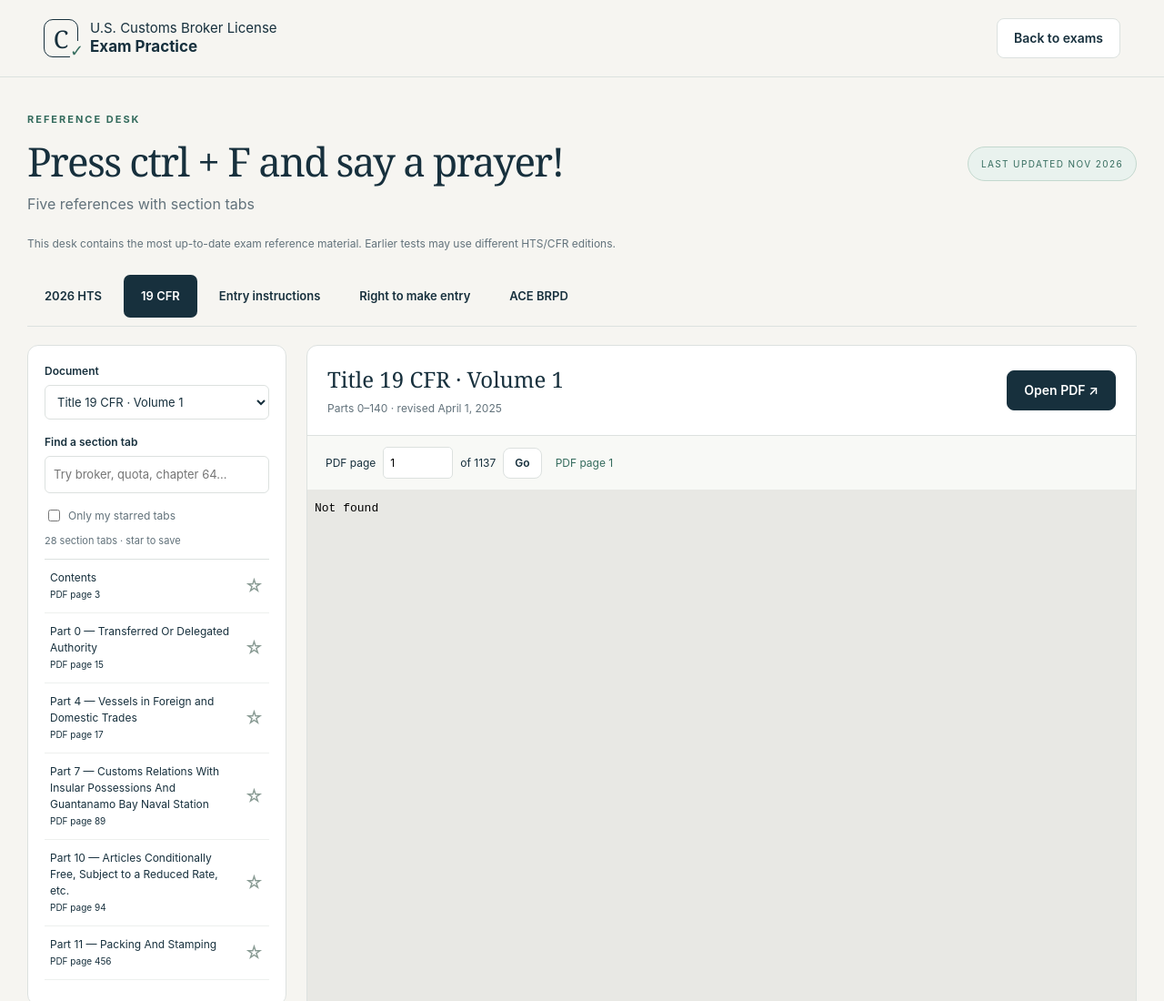
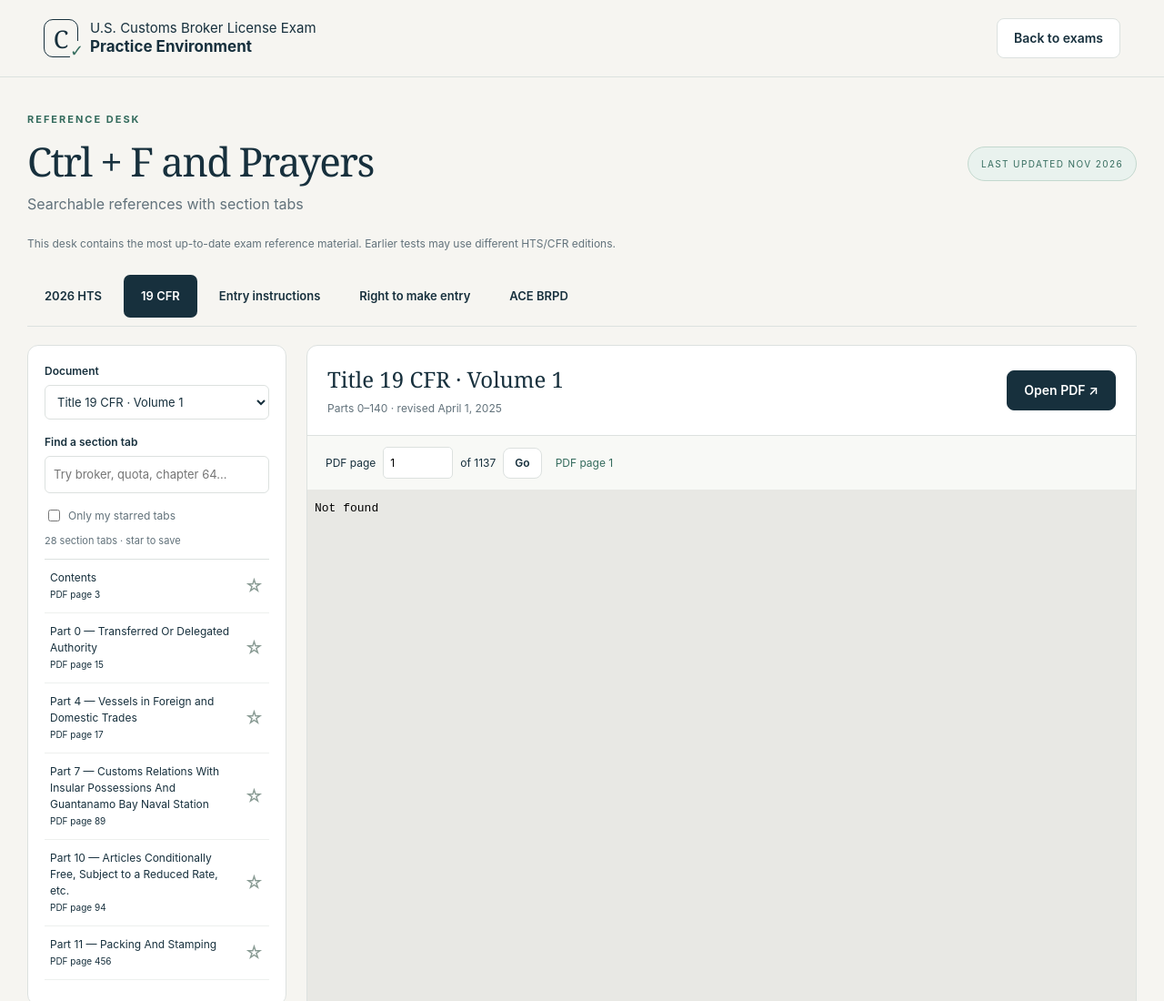
Before and after one commit to dejulo391242/cblepractice, a plain HTML site: page references.html in a window 1280 px wide. Shown: the top 1100 px of the page at 91% size. Drawn offline with Linux system fonts and the light colour scheme.

Commit message:
Update reference desk header and intro text

```diff
--- a/references.html
+++ b/references.html
@@ -1,7 +1,7 @@
 <!doctype html>
 <html lang="en"><head><meta charset="UTF-8"><meta name="viewport" content="width=device-width,initial-scale=1"><title>Reference Desk · CBLE Practice</title><link rel="stylesheet" href="style.css"><link rel="stylesheet" href="references.css"><script src="references.js" defer></script></head>
-<body><header class="site-header"><a class="brand" href="./"><span class="brand-icon" aria-hidden="true">C<span>✓</span></span><span>U.S. Customs Broker License<b>Exam Practice</b></span></a><a class="button secondary" href="./">Back to exams</a></header>
-<main class="reference-desk"><div class="desk-heading"><div><p class="eyebrow">REFERENCE DESK</p><h1>Press ctrl + F and say a prayer!</h1><p class="desk-intro">Five references with section tabs</p></div><span class="edition-badge">LAST UPDATED NOV 2026</span></div>
+<body><header class="site-header"><a class="brand" href="./"><span class="brand-icon" aria-hidden="true">C<span>✓</span></span><span>U.S. Customs Broker License Exam <b>Practice Environment</b></span></a><a class="button secondary" href="./">Back to exams</a></header>
+<main class="reference-desk"><div class="desk-heading"><div><p class="eyebrow">REFERENCE DESK</p><h1>Ctrl + F and Prayers</h1><p class="desk-intro">Searchable references with section tabs</p></div><span class="edition-badge">LAST UPDATED NOV 2026</span></div>
 <p class="edition-note">This desk contains the most up-to-date exam reference material. Earlier tests may use different HTS/CFR editions.</p>
 <nav id="reference-tabs" role="tablist" aria-label="Reference documents"></nav>
 <div class="desk-layout"><aside class="bookmark-panel" aria-label="Reference bookmarks"><label for="volume">Document</label><select id="volume"></select><label for="bookmark-search">Find a section tab</label><input id="bookmark-search" type="search" placeholder="Try broker, quota, chapter 64…"><label class="saved-filter"><input type="checkbox" id="saved-only"> Only my starred tabs</label><p id="bookmark-count" aria-live="polite"></p><div id="bookmark-list"></div></aside>
```
